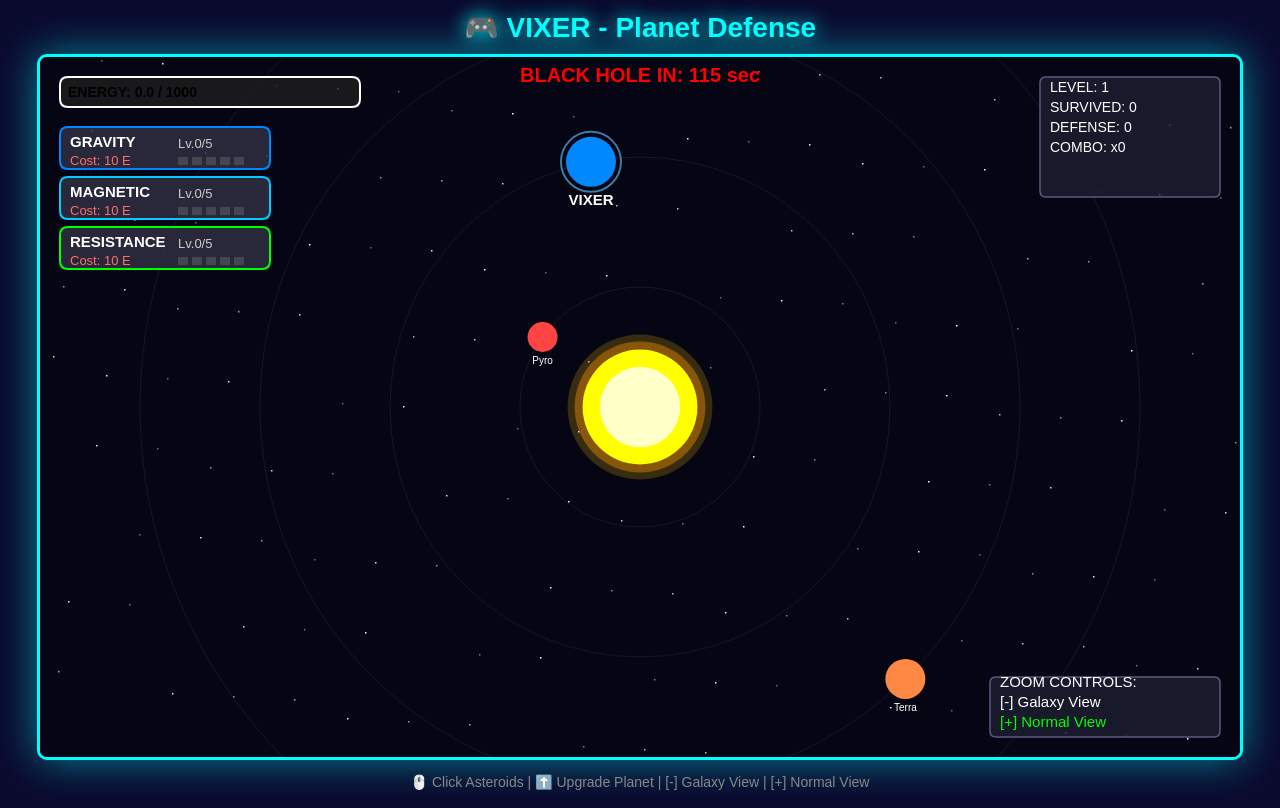
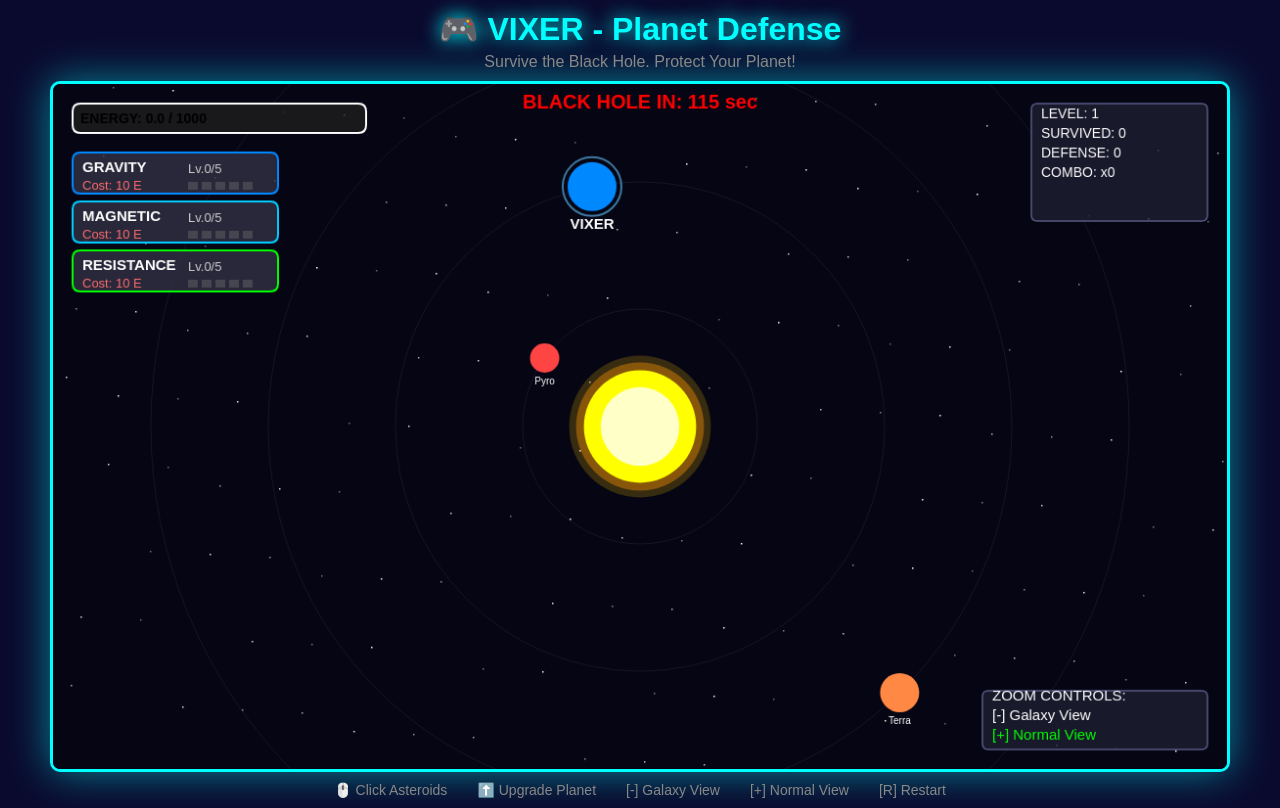
Before and after one commit to unknownvelocity/vixer-game, a plain HTML site: page index.html in a window 1280 px wide. Drawn offline with Linux system fonts and the light colour scheme.

Commit message:
Update index.html

```diff
--- a/index.html
+++ b/index.html
@@ -3,7 +3,7 @@
 <head>
     <meta charset="UTF-8">
     <meta name="viewport" content="width=device-width, initial-scale=1.0">
-    <title>Vixer - Planet Defense Game</title>
+    <title>VIXER - Planet Defense Game</title>
     <style>
         * {
             margin: 0;
@@ -17,13 +17,18 @@
             display: flex;
             justify-content: center;
             align-items: center;
-            height: 100vh;
-            overflow: hidden;
+            min-height: 100vh;
+            margin: 0;
+            overflow-x: hidden;
             color: white;
         }
 
         .game-container {
             text-align: center;
+            width: 100%;
+            max-width: 1200px;
+            margin: 0 auto;
+            padding: 10px;
         }
 
         .game-header {
@@ -33,7 +38,13 @@
         .game-header h1 {
             color: #00ffff;
             text-shadow: 0 0 20px #00ffff;
-            font-size: 28px;
+            font-size: clamp(20px, 5vw, 32px);
+        }
+
+        .game-header p {
+            color: #888;
+            font-size: clamp(12px, 2vw, 16px);
+            margin-top: 5px;
         }
 
         canvas {
@@ -41,12 +52,27 @@
             border-radius: 10px;
             box-shadow: 0 0 40px rgba(0, 255, 255, 0.5);
             background: #0a0a2e;
+            cursor: pointer;
+            /* Responsive scaling */
+            max-width: 100%;
+            height: auto;
+            display: block;
+            margin: 0 auto;
         }
 
         .controls {
             margin-top: 10px;
             color: #888;
-            font-size: 14px;
+            font-size: clamp(11px, 2vw, 14px);
+            flex-wrap: wrap;
+            display: flex;
+            justify-content: center;
+            gap: 10px;
+        }
+
+        .controls span {
+            margin: 0 10px;
+            white-space: nowrap;
         }
     </style>
 </head>
@@ -54,10 +80,15 @@
     <div class="game-container">
         <div class="game-header">
             <h1>🎮 VIXER - Planet Defense</h1>
+            <p>Survive the Black Hole. Protect Your Planet!</p>
         </div>
         <canvas id="gameCanvas" width="1200" height="700"></canvas>
         <div class="controls">
-            🖱️ Click Asteroids | ⬆️ Upgrade Planet | [-] Galaxy View | [+] Normal View
+            <span>🖱️ Click Asteroids</span>
+            <span>⬆️ Upgrade Planet</span>
+            <span>[-] Galaxy View</span>
+            <span>[+] Normal View</span>
+            <span>[R] Restart</span>
         </div>
     </div>
     <script src="game.js"></script>
```
